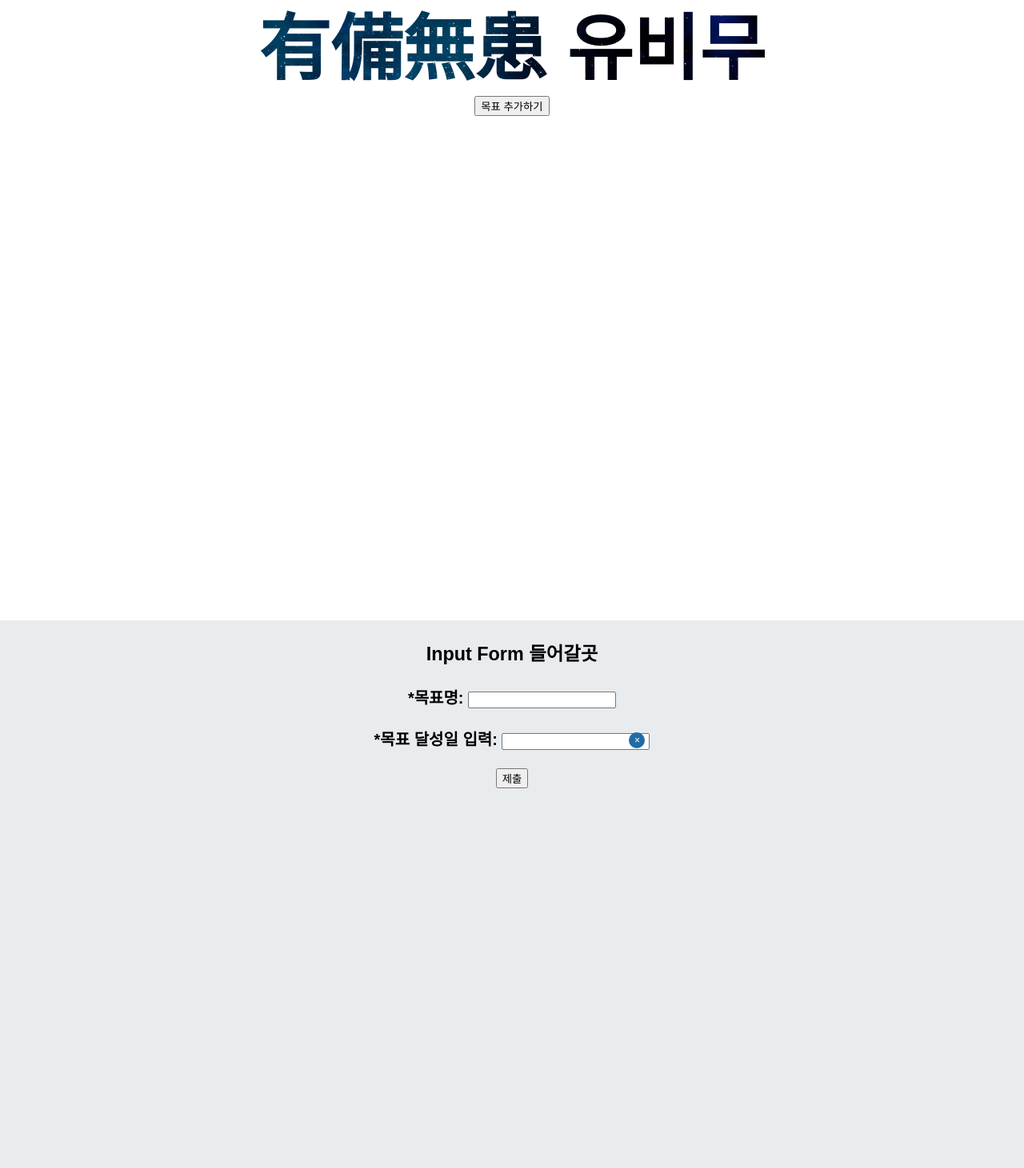
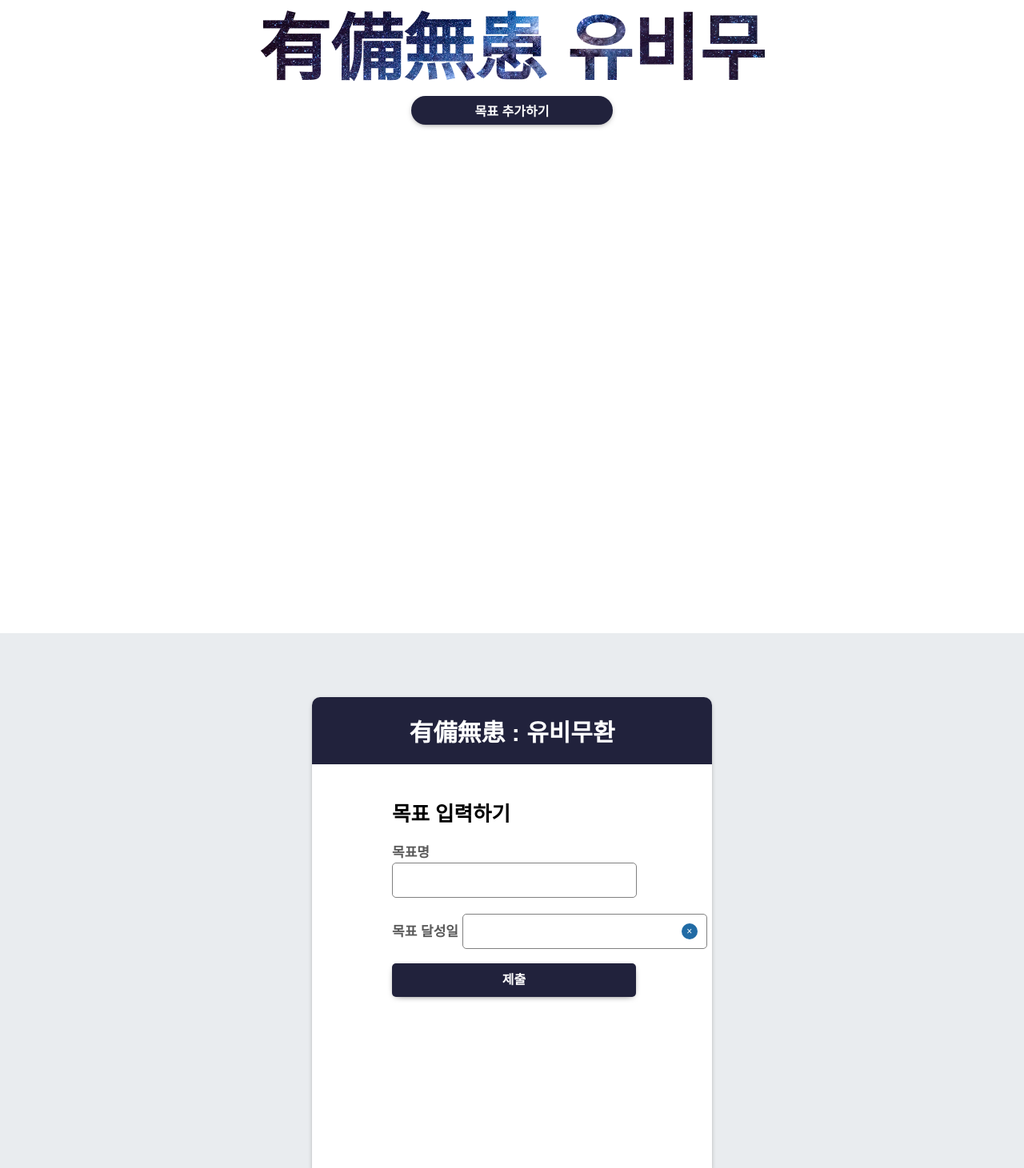
Before and after one commit to sbomhoo/UBMH_PRJ, a React (Create React App) app: page / in a window 1280 px wide. Shown: the part 160-1621 px from the top of the page at 80% size. Built offline with nearby package versions, Linux system fonts and the light colour scheme.

Commit message:
css작업

```diff
--- a/src/routes/Home.js
+++ b/src/routes/Home.js
@@ -5,7 +5,7 @@ import DatePicker from "react-datepicker";
 import { ko } from 'date-fns/esm/locale';
 import "react-datepicker/dist/react-datepicker.css";
 import "./react-datepicker.css"
-import starImg from '../images/start.jpg';
+import starImg from '../images/star.jpg';
 
 function Home() {
     /* 스크롤 이동 */
@@ -38,7 +38,7 @@ function Home() {
 
         console.log(typeof objectiveName);
         console.log(typeof objectiveDate);
-        alert(`"${objectiveName}" 목표가 생성되었습니다. ${objectiveDate}`);      //템플릿 문자열
+        alert(`"${objectiveName}" 목표가 생성되었습니다.`);      //템플릿 문자열
 
         //submit 후 input 제거 하기
         setInput({
@@ -74,21 +74,23 @@ function Home() {
             </ButtonDiv>
             <ObjectiveList objectives={objectives}></ObjectiveList>
             <FormDiv ref={inputForm}>
-                <form onSubmit={onSubmit}>
-                    <h3>Input Form 들어갈곳</h3>
-                    <label>
-                        *목표명: <input type="text" name="objectiveName" value={objectiveName} onChange={onChange} />
-                    </label><br /><br />
-                    <div>
-                        *목표 달성일 입력: <DatePicker name="objectiveDate" selected={objectiveDate} isClearable autoComplete='off'
-                            minDate={new Date()} // 과거 날짜 disable
-                            onChange={(date) => setInput({ ...input, "objectiveDate": date })} locale={ko} dateFormat="yyyy년 MM월 dd일"
-                            dayClassName={date => getDayName(createDate(date)) === '일' ? "sunday" : undefined}
-                        />
-                    </div>
-                    <br />
-                    <button>제출</button>
-                </form>
+                <Form onSubmit={onSubmit}>
+                    <FormTitle>有備無患 : 유비무환</FormTitle>
+
+                    <InputDiv>
+                        <h2> 목표 입력하기 </h2>
+                        <Label> 목표명 </Label><br/>
+                        <Input type="text" name="objectiveName" value={objectiveName} onChange={onChange} /><br /><br />
+                        <Label> 목표 달성일 </Label>
+                        <DatePicker name="objectiveDate" selected={objectiveDate} isClearable autoComplete='off'
+                                minDate={new Date()} // 과거 날짜 disable
+                                onChange={(date) => setInput({ ...input, "objectiveDate": date })} locale={ko} dateFormat="yyyy년 MM월 dd일"
+                                dayClassName={date => getDayName(createDate(date)) === '일' ? "sunday" : undefined}
+                            />
+                    </InputDiv>
+                    <br/>
+                    <SubmitBtn>제출</SubmitBtn>
+                </Form>
             </FormDiv>
         </HomeBody>
     );
@@ -97,7 +99,7 @@ function Home() {
 export default Home;
 
 const HomeBody = styled.div`
-    font-family : sans-serif;
+    font-family : Noto Sans KR,sans-serif;
     text-align : center;
 `
 const HomeDiv = styled.div`
@@ -107,14 +109,13 @@ const HomeDiv = styled.div`
 `
 
 const ButtonDiv = styled.div`
-    height: 5vh;
+    height: 7vh;
     position: relative;
     overflow: hidden;
 `
 
-
 const TitleH1 = styled.h1`
-    font-family: 'Montserrat', sans-serif;
+    font-family: Noto Sans KR,sans-serif;
     font-size: 90px;
     font-weight: 900;
     position: absolute;
@@ -131,14 +132,93 @@ const TitleH1 = styled.h1`
 `
 
 const AddBtn = styled.button`
-
+    box-shadow : 0px 2px 10px -5px #000000;
+    border: none;
+    border-radius: 20px;
+    color: white;
+    font-weight: bold;
+    cursor: pointer;
+    padding-left: 5rem;
+    padding-right: 5rem;
+    height: 2.25rem;
+    font-size: 1rem;
+    background: #21223C;
+    &:hover {
+      background: #3F416E;
+    }
+    &:active {
+      background: #21223C;
+    }
 `
 
 const FormDiv = styled.div`
     height: 100vh;
-    font-size: 20px;
-    font-weight: bold;
     background: #e9ecef;
     display: flex;
     justify-content : center;
 `
+
+const Form = styled.form`
+    height: 600px;
+    width: 500px;
+    margin-top: 80px;
+    background : white;
+    border: 0px solid;
+    border-radius: 10px;
+    box-shadow : 0px 2px 8px -5px #000000;
+    outline: none;
+    overflow: hidden;
+`;
+
+const FormTitle = styled.div`
+    background : #21223C;
+    padding: 20px;
+    color: white;
+    font-size: 30px;
+    font-weight: bold;
+
+`;
+
+const InputDiv = styled.div`
+    padding-top: 20px;
+    padding-left: 20%;
+    text-align: left;
+    font-size: 17px;
+    font-weight: bold;
+`
+
+const Label = styled.label`
+    color: #595959;
+    line-height: 1.5rem;
+`;
+
+
+const Input = styled.input`
+    width: 300px;
+    border: 1px solid gray;
+    border-radius: 5px;
+    outline: none;
+    line-height: 2.5rem;
+    font-size: 1.2rem;
+`;
+
+
+const SubmitBtn = styled.button`
+    width: 305px;
+    margin-left: 5px;
+    box-shadow : 0px 2px 10px -5px #000000;
+    border: none;
+    border-radius: 5px;
+    color: white;
+    font-weight: bold;
+    cursor: pointer;
+    line-height: 2.5rem;
+    font-size: 1rem;
+    background: #21223C;
+    &:hover {
+      background: #3F416E;
+    }
+    &:active {
+      background: #21223C;
+    }
+`
--- a/src/routes/react-datepicker.css
+++ b/src/routes/react-datepicker.css
@@ -14,7 +14,8 @@
   top: 12px !important;
 }
 
-  .react-datepicker__day-name, .react-datepicker__day {
+.react-datepicker__day-name,
+.react-datepicker__day {
   margin: 0.5rem !important;
 }
 
@@ -25,3 +26,18 @@
 .react-datepicker__day--disabled {
   color: #cccccc !important;
 }
+
+/* input 크기 && 클리어 버튼 css*/
+.react-datepicker__input-container,
+.react-datepicker__input-container input {
+  display: block;
+  width: 300px;
+  line-height: 2.5rem;
+  font-size: 1.2rem;
+}
+
+/* input bolder css*/
+.react-datepicker-wrapper input[type="text"]{
+  border: 1px solid gray;
+  border-radius: 5px;
+}
```
Also changed, not shown: 1 other file (tests, documents, lock files or other folders). Lines whose indentation alone changed are shown as unchanged.
